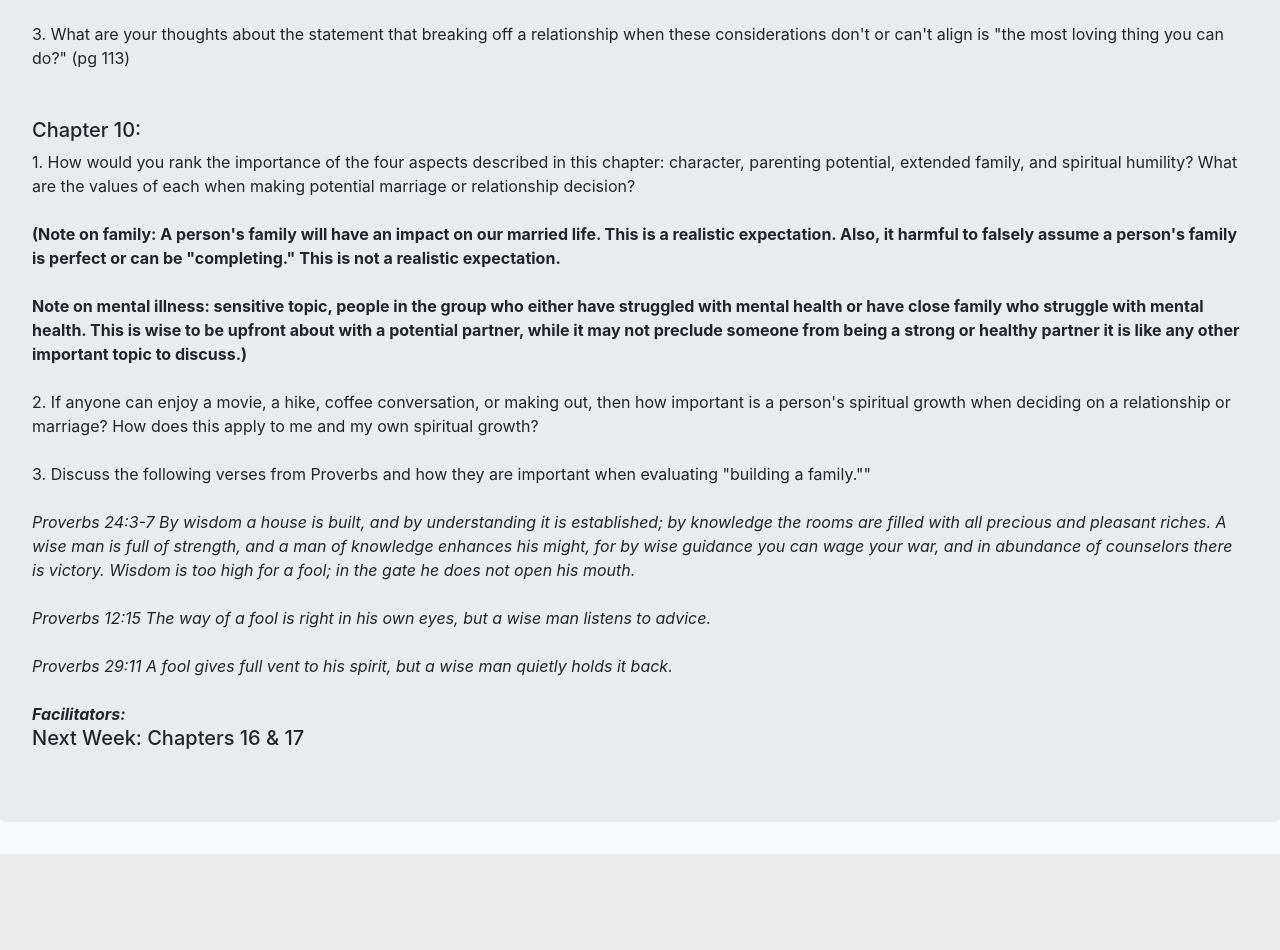
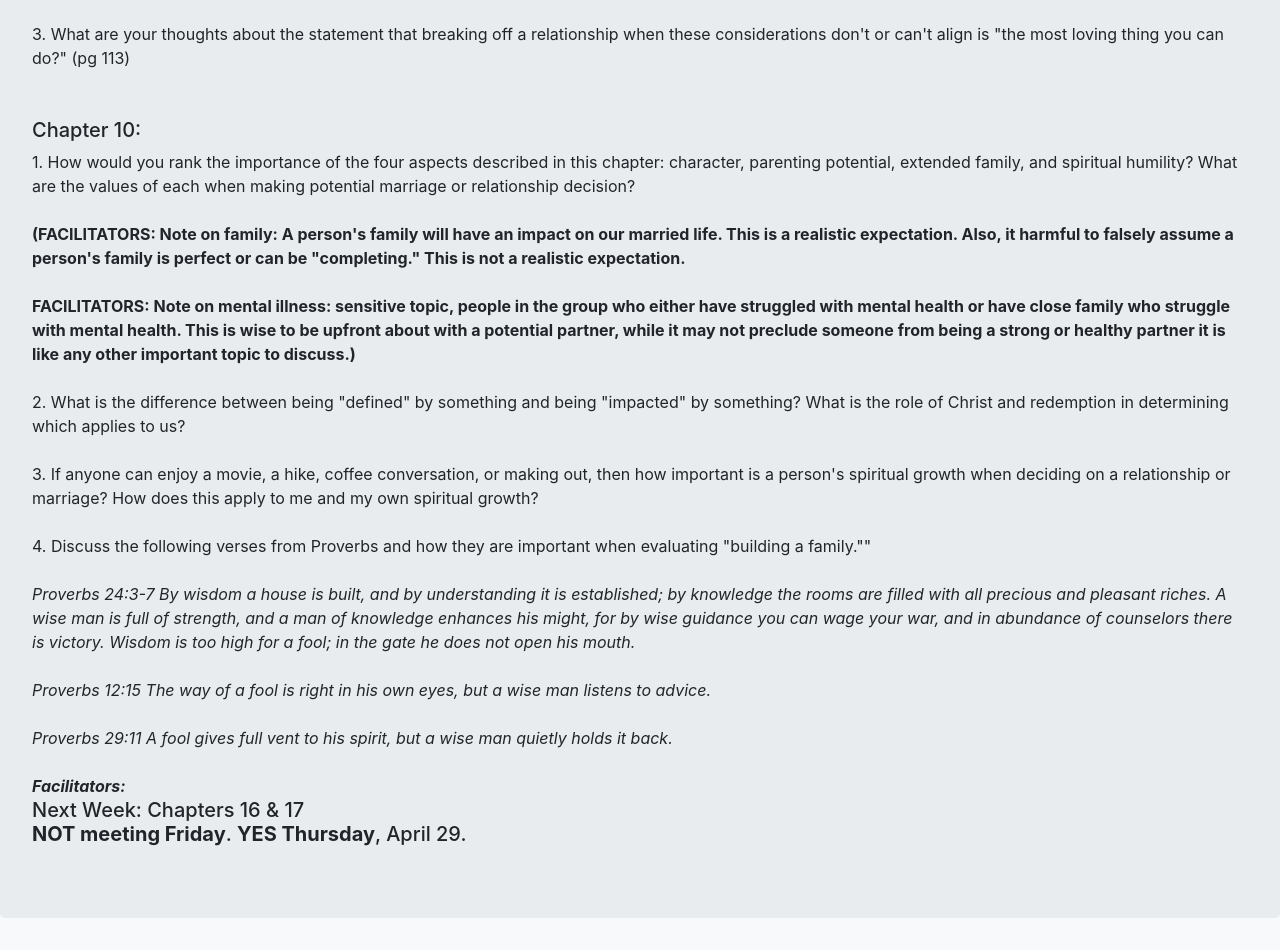
Before and after one commit to HannahEG/sacredsearchseries, a Flask app: page /facilitators in a window 1280 px wide. Shown: the part 632-1582 px from the top of the page. Before the commit the page ends 1486 px from the top, so only its background shows below. Run offline with Flask 2, Linux system fonts and the light colour scheme; some libraries are stand-ins or nearby versions.

Commit message:
added question

```diff
--- a/app/templates/facilitators.html
+++ b/app/templates/facilitators.html
@@ -85,13 +85,15 @@
 
                 1. How would you rank the importance of the four aspects described in this chapter: character, parenting potential, extended family, and spiritual humility? What are the values of each when making potential marriage or relationship decision?
 
-    <br><br><b>(Note on family: A person's family will have an impact on our married life. This is a realistic expectation. Also, it harmful to falsely assume a person's family is perfect or can be "completing." This is not a realistic expectation.
+    <br><br><b>(FACILITATORS: Note on family: A person's family will have an impact on our married life. This is a realistic expectation. Also, it harmful to falsely assume a person's family is perfect or can be "completing." This is not a realistic expectation.
 
-        <br><br>Note on mental illness: sensitive topic, people in the group who either have struggled with mental health or have close family who struggle with mental health. This is wise to be upfront about with a potential partner, while it may not preclude someone from being a strong or healthy partner it is like any other important topic to discuss.)
+        <br><br>FACILITATORS: Note on mental illness: sensitive topic, people in the group who either have struggled with mental health or have close family who struggle with mental health. This is wise to be upfront about with a potential partner, while it may not preclude someone from being a strong or healthy partner it is like any other important topic to discuss.)
                   </b>
-        <br><br>2. If anyone can enjoy a movie, a hike, coffee conversation, or making out, then how important is a person's spiritual growth when deciding on a relationship or marriage? How does this apply to me and my own spiritual growth?
+        <br><br>2. What is the difference between being "defined" by something and being "impacted" by something? What is the role of Christ and redemption in determining which applies to us?
 
-        <br><br>3. Discuss the following verses from Proverbs and how they are important when evaluating "building a family.""
+        <br><br>3. If anyone can enjoy a movie, a hike, coffee conversation, or making out, then how important is a person's spiritual growth when deciding on a relationship or marriage? How does this apply to me and my own spiritual growth?
+
+        <br><br>4. Discuss the following verses from Proverbs and how they are important when evaluating "building a family.""
 
               <br><br><i>Proverbs 24:3-7 By wisdom a house is built, and by understanding it is established; by knowledge the rooms are filled with all precious and pleasant riches. A wise man is full of strength, and a man of knowledge enhances his might, for by wise guidance you can wage your war, and in abundance of counselors there is victory. Wisdom is too high for a fool; in the gate he does not open his mouth.
 
@@ -100,7 +102,8 @@
               <br><br>Proverbs 29:11 A fool gives full vent to his spirit, but a wise man quietly holds it back.</i>
 
         <br><br><i><b>Facilitators:
-                </i></b><br><b><h5>Next Week: Chapters 16 & 17</h5></b>
+                </i></b><br><b><h5>Next Week: Chapters 16 & 17 <br>
+                                   <b>NOT meeting Friday</b>. <b> YES Thursday</b>, April 29.</h5></b>
 
               </div>
         </div>
```
